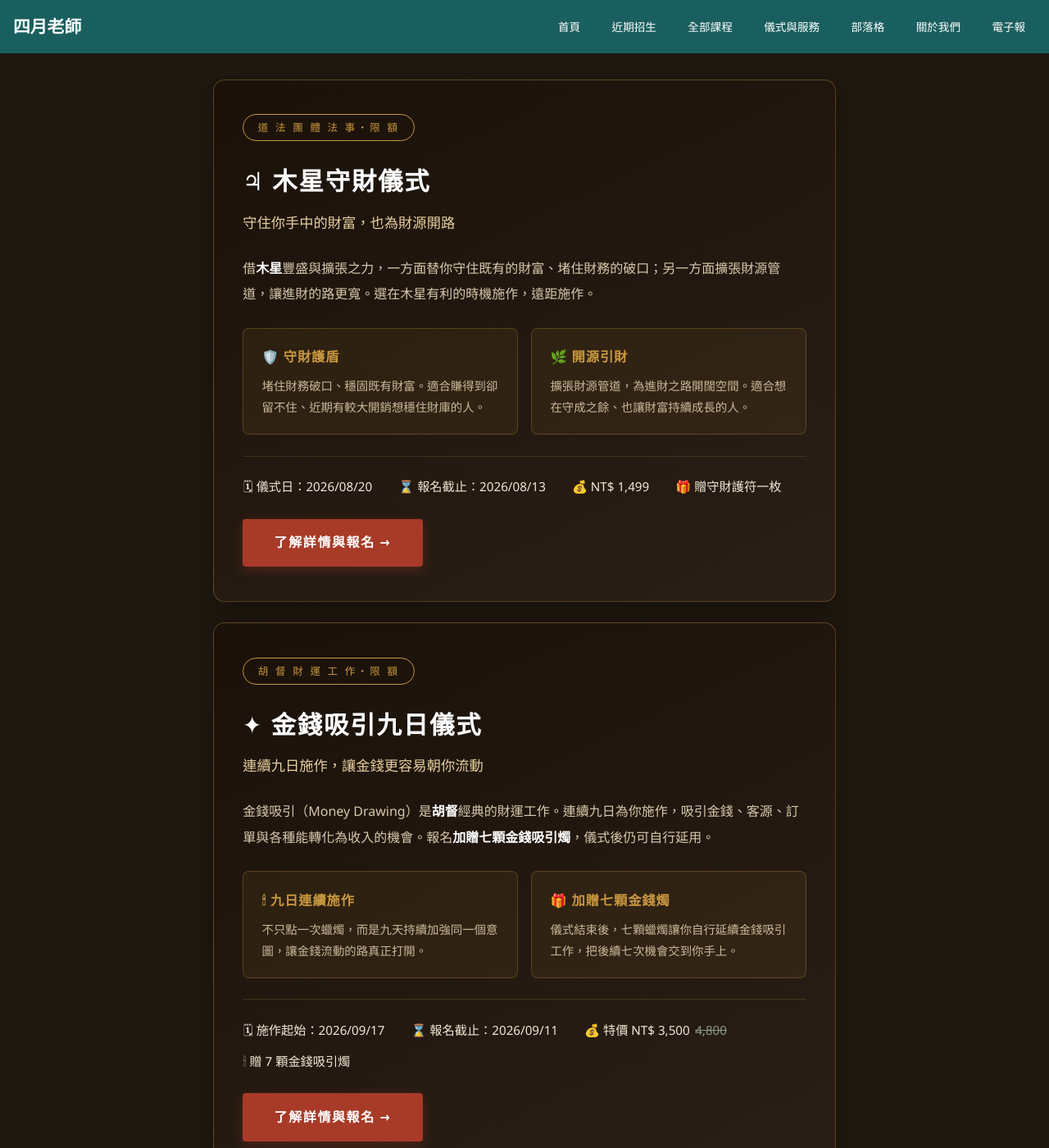
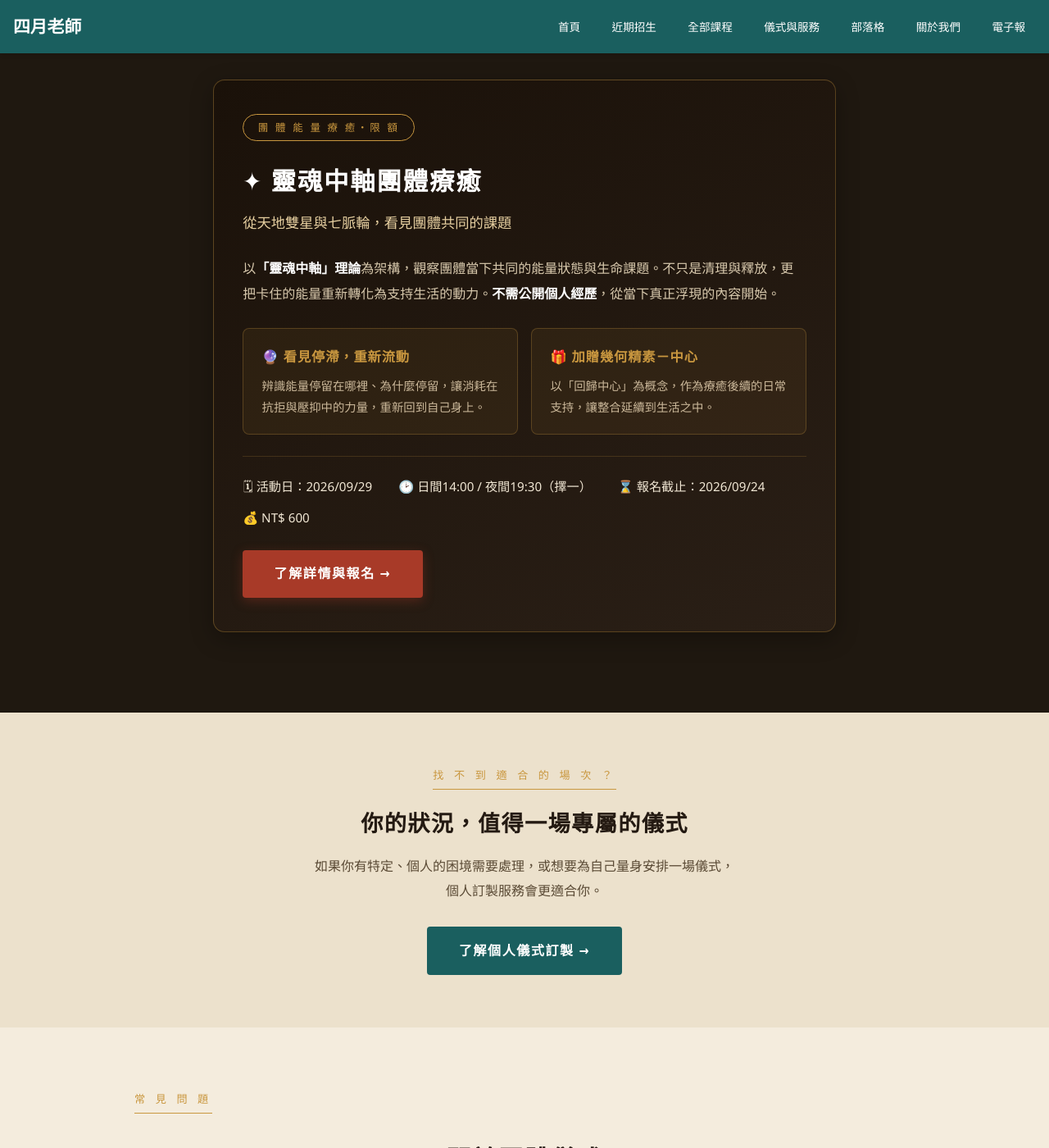
Before and after one commit to light4uliuphone-lang/hoodoo, a Jekyll site: the page built from rituals.html, in a window 1280 px wide and 1400 px high, scrolled down 1357 px. Shown: the whole window at 82% size. Built offline with Jekyll 4.4.1, drawn with Linux system fonts in a browser that asks for light colours.

Commit message:
Update rituals.html

```diff
--- a/rituals.html
+++ b/rituals.html
@@ -133,61 +133,33 @@ description: 靈火巫境不定期舉辦的團體儀式與集體儀式——行
 
       <!-- 開新場次：複製一個 rt-card 區塊改內容即可。範本與空狀態封存於本檔最下方。 -->
 
-      <!-- ▼ 木星守財儀式（2026/08/20 單場） ▼ -->
+      <!-- ▼ 靈魂中軸團體療癒（2026/09/29 日夜兩場） ▼ -->
       <div class="rt-card">
         <div class="rt-card-body">
-          <span class="rt-tag">道 法 團 體 法 事・限 額</span>
-          <h3>♃ 木星守財儀式</h3>
-          <p class="sub">守住你手中的財富，也為財源開路</p>
-          <p class="desc">借<strong>木星</strong>豐盛與擴張之力，一方面替你守住既有的財富、堵住財務的破口；另一方面擴張財源管道，讓進財的路更寬。選在木星有利的時機施作，遠距施作。</p>
+          <span class="rt-tag">團 體 能 量 療 癒・限 額</span>
+          <h3>✦ 靈魂中軸團體療癒</h3>
+          <p class="sub">從天地雙星與七脈輪，看見團體共同的課題</p>
+          <p class="desc">以<strong>「靈魂中軸」理論</strong>為架構，觀察團體當下共同的能量狀態與生命課題。不只是清理與釋放，更把卡住的能量重新轉化為支持生活的動力。<strong>不需公開個人經歷</strong>，從當下真正浮現的內容開始。</p>
           <div class="rt-two">
             <div class="rt-gate">
-              <h4>🛡️ 守財護盾</h4>
-              <p>堵住財務破口、穩固既有財富。適合賺得到卻留不住、近期有較大開銷想穩住財庫的人。</p>
+              <h4>🔮 看見停滯，重新流動</h4>
+              <p>辨識能量停留在哪裡、為什麼停留，讓消耗在抗拒與壓抑中的力量，重新回到自己身上。</p>
             </div>
             <div class="rt-gate">
-              <h4>🌿 開源引財</h4>
-              <p>擴張財源管道，為進財之路開闊空間。適合想在守成之餘、也讓財富持續成長的人。</p>
+              <h4>🎁 加贈幾何精素－中心</h4>
+              <p>以「回歸中心」為概念，作為療癒後續的日常支持，讓整合延續到生活之中。</p>
             </div>
           </div>
           <div class="rt-meta">
-            <span>🗓 儀式日：2026/08/20</span>
-            <span>⌛ 報名截止：2026/08/13</span>
-            <span>💰 NT$ 1,499</span>
-            <span>🎁 贈守財護符一枚</span>
+            <span>🗓 活動日：2026/09/29</span>
+            <span>🕑 日間14:00 / 夜間19:30（擇一）</span>
+            <span>⌛ 報名截止：2026/09/24</span>
+            <span>💰 NT$ 600</span>
           </div>
-          <a href="/rituals/jupiter-wealth/" class="cta rt-btn-cinnabar">了解詳情與報名 →</a>
+          <a href="/rituals/soul-axis/" class="cta rt-btn-cinnabar">了解詳情與報名 →</a>
         </div>
       </div>
-      <!-- ▲ 木星守財儀式 ▲ -->
-
-      <!-- ▼ 金錢吸引九日儀式（2026/09/17 起，九日） ▼ -->
-      <div class="rt-card">
-        <div class="rt-card-body">
-          <span class="rt-tag">胡 督 財 運 工 作・限 額</span>
-          <h3>✦ 金錢吸引九日儀式</h3>
-          <p class="sub">連續九日施作，讓金錢更容易朝你流動</p>
-          <p class="desc">金錢吸引（Money Drawing）是<strong>胡督</strong>經典的財運工作。連續九日為你施作，吸引金錢、客源、訂單與各種能轉化為收入的機會。報名<strong>加贈七顆金錢吸引燭</strong>，儀式後仍可自行延用。</p>
-          <div class="rt-two">
-            <div class="rt-gate">
-              <h4>🕯 九日連續施作</h4>
-              <p>不只點一次蠟燭，而是九天持續加強同一個意圖，讓金錢流動的路真正打開。</p>
-            </div>
-            <div class="rt-gate">
-              <h4>🎁 加贈七顆金錢燭</h4>
-              <p>儀式結束後，七顆蠟燭讓你自行延續金錢吸引工作，把後續七次機會交到你手上。</p>
-            </div>
-          </div>
-          <div class="rt-meta">
-            <span>🗓 施作起始：2026/09/17</span>
-            <span>⌛ 報名截止：2026/09/11</span>
-            <span>💰 特價 NT$ 3,500<span style="color:#8a9885; text-decoration:line-through; margin-left:.4rem;">4,800</span></span>
-            <span>🕯 贈 7 顆金錢吸引燭</span>
-          </div>
-          <a href="/rituals/money-drawing/" class="cta rt-btn-cinnabar">了解詳情與報名 →</a>
-        </div>
-      </div>
-      <!-- ▲ 金錢吸引九日儀式 ▲ -->
+      <!-- ▲ 靈魂中軸團體療癒 ▲ -->
 
     </div>
   </section>
```
